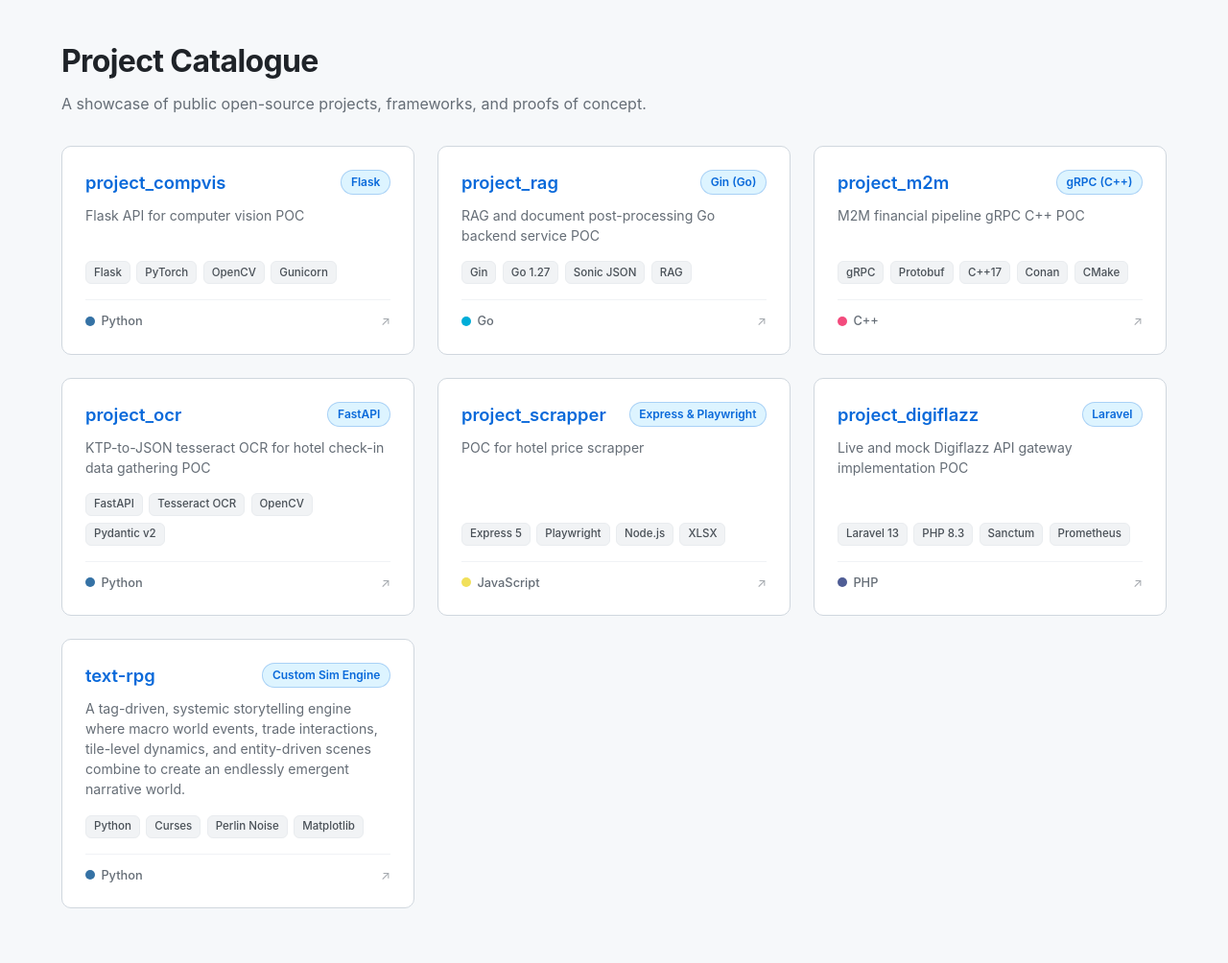
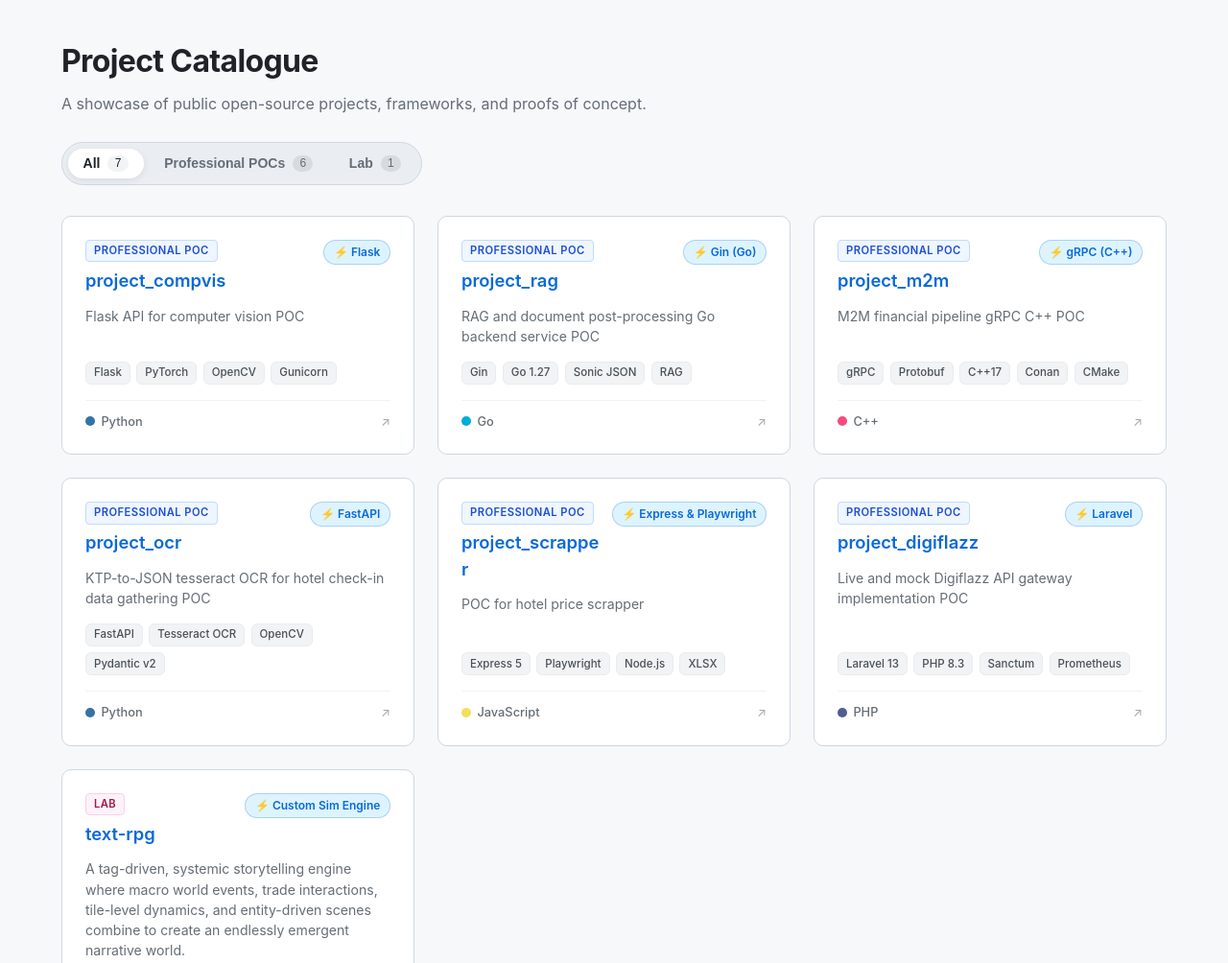
Before and after one commit to chryote/chryote.github.io, a plain HTML site: page index.html in a window 1280 px wide. Shown: the top 1004 px of the page at 96% size. Drawn offline with Linux system fonts and the light colour scheme; no server answers.

Commit message:
feat: poc and toy grouping separation

```diff
--- a/index.html
+++ b/index.html
@@ -14,6 +14,12 @@
       --accent: #0969da;
       --accent-light: #ddf4ff;
       --accent-border: rgba(9, 105, 218, 0.25);
+      --poc-bg: #eff6ff;
+      --poc-text: #1d4ed8;
+      --poc-border: #bfdbfe;
+      --lab-bg: #fdf2f8;
+      --lab-text: #9d174d;
+      --lab-border: #fbcfe8;
     }
 
     * {
@@ -31,7 +37,7 @@
     }
 
     header {
-      margin-bottom: 2rem;
+      margin-bottom: 1.75rem;
     }
 
     h1 {
@@ -47,6 +53,61 @@
       font-size: 1rem;
     }
 
+    /* Filter Tabs Bar */
+    .filter-bar {
+      margin-bottom: 2rem;
+    }
+
+    .filter-tabs {
+      display: inline-flex;
+      gap: 0.35rem;
+      background: #eaeef2;
+      padding: 0.35rem;
+      border-radius: 999px;
+      border: 1px solid var(--border-color);
+      flex-wrap: wrap;
+    }
+
+    .tab-btn {
+      appearance: none;
+      border: none;
+      background: transparent;
+      color: var(--text-secondary);
+      padding: 0.45rem 1rem;
+      border-radius: 999px;
+      font-size: 0.875rem;
+      font-weight: 600;
+      cursor: pointer;
+      display: inline-flex;
+      align-items: center;
+      gap: 0.5rem;
+      transition: all 0.2s cubic-bezier(0.16, 1, 0.3, 1);
+    }
+
+    .tab-btn:hover {
+      color: var(--text-primary);
+    }
+
+    .tab-btn.active {
+      background: var(--card-bg);
+      color: var(--text-primary);
+      box-shadow: 0 2px 6px rgba(140, 149, 159, 0.2);
+    }
+
+    .tab-count {
+      font-size: 0.75rem;
+      padding: 0.1rem 0.45rem;
+      border-radius: 999px;
+      background: rgba(0, 0, 0, 0.08);
+      font-weight: 500;
+    }
+
+    .tab-btn.active .tab-count {
+      background: #f1f3f5;
+      color: var(--text-primary);
+    }
+
+    /* Grid & Cards */
     .grid {
       display: grid;
       grid-template-columns: repeat(auto-fill, minmax(320px, 1fr));
@@ -76,7 +137,35 @@
       justify-content: space-between;
       align-items: flex-start;
       gap: 0.75rem;
-      margin-bottom: 0.6rem;
+      margin-bottom: 0.75rem;
+    }
+
+    .card-title-group {
+      display: flex;
+      flex-direction: column;
+      gap: 0.35rem;
+    }
+
+    .category-badge {
+      align-self: flex-start;
+      font-size: 0.7rem;
+      font-weight: 600;
+      text-transform: uppercase;
+      letter-spacing: 0.04em;
+      padding: 0.15rem 0.5rem;
+      border-radius: 4px;
+    }
+
+    .badge-poc {
+      background: var(--poc-bg);
+      color: var(--poc-text);
+      border: 1px solid var(--poc-border);
+    }
+
+    .badge-lab {
+      background: var(--lab-bg);
+      color: var(--lab-text);
+      border: 1px solid var(--lab-border);
     }
 
     .card h3 {
@@ -160,6 +249,16 @@
     .card:hover .github-link-icon {
       opacity: 1;
     }
+
+    .empty-state {
+      grid-column: 1 / -1;
+      text-align: center;
+      padding: 3rem 1rem;
+      color: var(--text-secondary);
+      background: white;
+      border-radius: 8px;
+      border: 1px dashed var(--border-color);
+    }
   </style>
 </head>
 <body>
@@ -167,6 +266,21 @@
     <h1>Project Catalogue</h1>
     <p class="subtitle">A showcase of public open-source projects, frameworks, and proofs of concept.</p>
   </header>
+
+  <!-- Interactive Category Tabs -->
+  <div class="filter-bar">
+    <div class="filter-tabs" role="tablist">
+      <button class="tab-btn active" data-filter="all" role="tab" aria-selected="true">
+        All <span class="tab-count" id="count-all">0</span>
+      </button>
+      <button class="tab-btn" data-filter="poc" role="tab" aria-selected="false">
+        Professional POCs <span class="tab-count" id="count-poc">0</span>
+      </button>
+      <button class="tab-btn" data-filter="lab" role="tab" aria-selected="false">
+        Lab <span class="tab-count" id="count-lab">0</span>
+      </button>
+    </div>
+  </div>
 
   <div class="grid" id="portfolio">
     <!-- Repositories will load here -->
@@ -220,6 +334,11 @@
       'Other': '#8b949e'
     };
 
+    // Classification rule: Repositories with 'project_' prefix are Professional POCs, all others belong to 'Lab'
+    function isPoc(repo) {
+      return repo.name.toLowerCase().startsWith('project_');
+    }
+
     // Heuristic detection fallback for future/unregistered repositories
     function detectFramework(repo) {
       if (projectRegistry[repo.name]) {
@@ -248,12 +367,40 @@
       return { framework, stack };
     }
 
-    function renderRepos(repos) {
+    let loadedRepos = [];
+    let activeFilter = 'all';
+
+    function updateCounts() {
+      const pocCount = loadedRepos.filter(isPoc).length;
+      const labCount = loadedRepos.filter(r => !isPoc(r)).length;
+
+      document.getElementById('count-all').textContent = loadedRepos.length;
+      document.getElementById('count-poc').textContent = pocCount;
+      document.getElementById('count-lab').textContent = labCount;
+    }
+
+    function renderFilteredRepos() {
       const container = document.getElementById('portfolio');
       container.innerHTML = '';
 
-      repos.forEach(repo => {
+      let reposToRender = loadedRepos;
+      if (activeFilter === 'poc') {
+        reposToRender = loadedRepos.filter(isPoc);
+      } else if (activeFilter === 'lab') {
+        reposToRender = loadedRepos.filter(r => !isPoc(r));
+      }
+
+      if (reposToRender.length === 0) {
+        container.innerHTML = `<div class="empty-state"><p>No repositories found in this section.</p></div>`;
+        return;
+      }
+
+      reposToRender.forEach(repo => {
         const meta = detectFramework(repo);
+        const isProfessional = isPoc(repo);
+        const categoryLabel = isProfessional ? 'Professional POC' : 'Lab';
+        const categoryClass = isProfessional ? 'badge-poc' : 'badge-lab';
+
         const lang = repo.language || 'Other';
         const color = langColors[lang] || langColors['Other'];
 
@@ -268,8 +415,11 @@
         card.rel = 'noopener noreferrer';
         card.innerHTML = `
           <div class="card-top">
-            <h3>${repo.name}</h3>
-            <span class="badge-framework"> ${meta.framework}</span>
+            <div class="card-title-group">
+              <span class="category-badge ${categoryClass}">${categoryLabel}</span>
+              <h3>${repo.name}</h3>
+            </div>
+            <span class="badge-framework">⚡ ${meta.framework}</span>
           </div>
           <p>${repo.description || 'No description provided.'}</p>
           ${tagsHtml}
@@ -284,6 +434,23 @@
         container.appendChild(card);
       });
     }
+
+    // Bind tab click events
+    document.querySelectorAll('.tab-btn').forEach(btn => {
+      btn.addEventListener('click', () => {
+        const filter = btn.dataset.filter;
+        if (filter === activeFilter) return;
+
+        activeFilter = filter;
+        document.querySelectorAll('.tab-btn').forEach(b => {
+          const isActive = b === btn;
+          b.classList.toggle('active', isActive);
+          b.setAttribute('aria-selected', isActive ? 'true' : 'false');
+        });
+
+        renderFilteredRepos();
+      });
+    });
 
     // Static fallback dataset in case GitHub unauthenticated API rate-limits
     const fallbackRepos = [
@@ -344,14 +511,17 @@
           throw new Error('Invalid response structure');
         }
         // Filter out forked repositories and this catalogue site repository
-        const originalRepos = repos.filter(repo =>
+        loadedRepos = repos.filter(repo =>
           !repo.fork && repo.name.toLowerCase() !== `${username.toLowerCase()}.github.io`
         );
-        renderRepos(originalRepos);
+        updateCounts();
+        renderFilteredRepos();
       })
       .catch(error => {
         console.warn('Falling back to curated project dataset:', error);
-        renderRepos(fallbackRepos);
+        loadedRepos = fallbackRepos;
+        updateCounts();
+        renderFilteredRepos();
       });
   </script>
 </body>
```
